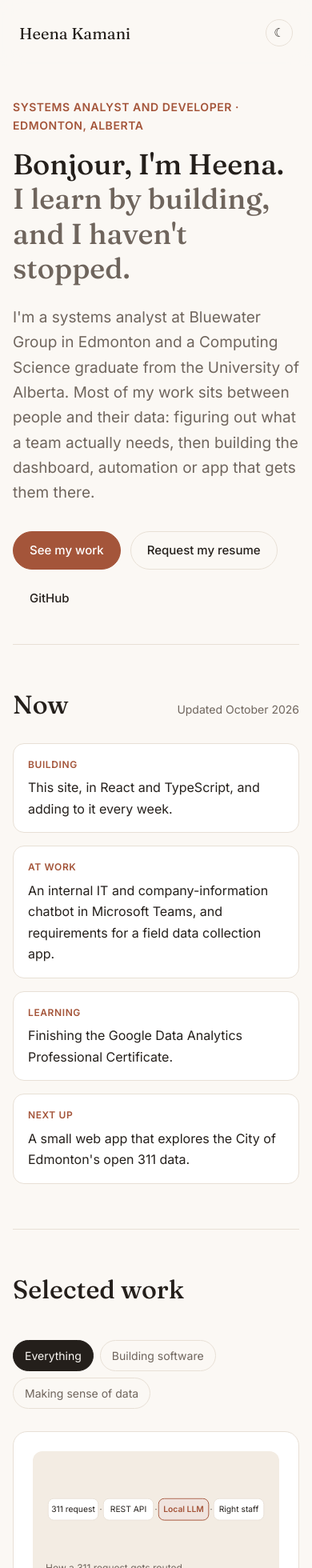
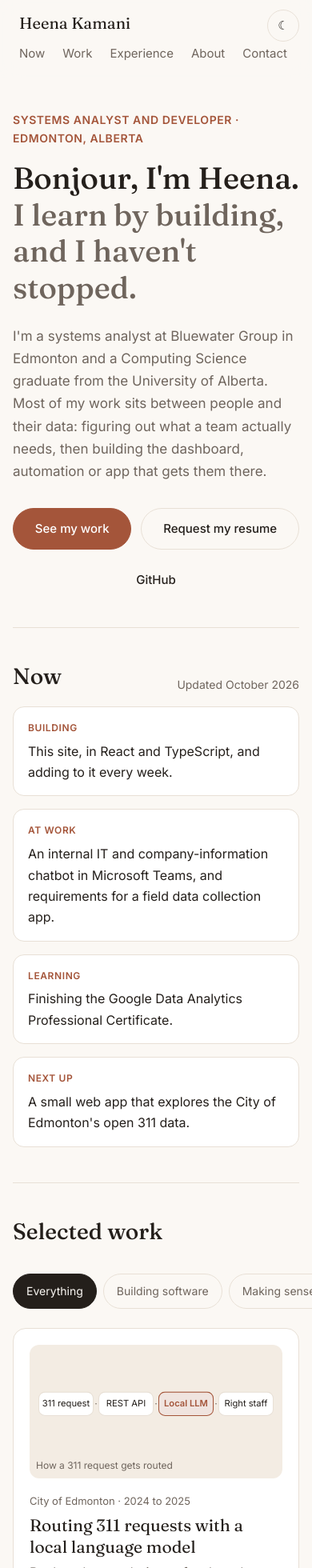
Before and after one commit to Heena-Kamani/kamani.cc, a React (Vite) app: page / in a window 390 px wide. Shown: the top 1960 px of the page at 80% size. Built offline with nearby package versions, Linux system fonts and the light colour scheme.

Commit message:
Make the site work better on phones and in dark mode
Swipeable menu and filters on small screens, bigger tap targets,
readable shadows and error text in dark mode, and a browser bar colour
that matches the theme.

```diff
--- a/index.html
+++ b/index.html
@@ -8,6 +8,8 @@
     <meta property="og:title" content="Heena Kamani" />
     <meta property="og:description" content="Systems analyst and developer in Edmonton." />
     <meta property="og:url" content="https://heena.dev" />
+    <meta name="theme-color" content="#fbf8f4" media="(prefers-color-scheme: light)" />
+    <meta name="theme-color" content="#171412" media="(prefers-color-scheme: dark)" />
     <link rel="icon" href="./favicon.svg" type="image/svg+xml" />
     <link rel="preconnect" href="https://fonts.googleapis.com" />
     <link rel="preconnect" href="https://fonts.gstatic.com" crossorigin />
--- a/src/App.tsx
+++ b/src/App.tsx
@@ -24,6 +24,10 @@ function useTheme() {
   });
   useEffect(() => {
     document.documentElement.dataset.theme = theme;
+    // Match the phone's browser bar to the page
+    document.querySelectorAll('meta[name="theme-color"]').forEach((m) =>
+      m.setAttribute("content", theme === "dark" ? "#171412" : "#fbf8f4"),
+    );
     try {
       localStorage.setItem("theme", theme);
     } catch {
--- a/src/styles.css
+++ b/src/styles.css
@@ -312,3 +312,52 @@ input[type="radio"] { accent-color: var(--accent); }
 
 /* Keep section titles clear of the sticky header when jumping from the menu */
 section[id] { scroll-margin-top: 72px; }
+
+/* ---------- Dark mode polish ---------- */
+:root { --shadow: rgb(40 25 15 / 0.35); --error: #b3261e; }
+:root[data-theme="dark"] { --shadow: rgb(0 0 0 / 0.7); --error: #ff8a80; }
+@media (prefers-color-scheme: dark) {
+  :root:not([data-theme="light"]) { --shadow: rgb(0 0 0 / 0.7); --error: #ff8a80; }
+}
+.form-error { color: var(--error); }
+@media (min-width: 900px) {
+  /* Frame uses the soft chip colour so diagram boxes stand out in both themes */
+  .stage-frame { background: var(--chip); box-shadow: 0 24px 60px -30px var(--shadow); }
+  .work-layout .case.is-active, .work-layout .case.is-open { box-shadow: 0 16px 40px -28px var(--shadow); }
+}
+.theme { transition: transform 0.4s cubic-bezier(0.2, 0.7, 0.2, 1); }
+.theme:active { transform: rotate(40deg) scale(0.92); }
+html { transition: background-color 0.3s ease; }
+body { transition: background-color 0.3s ease, color 0.3s ease; }
+
+/* ---------- Phones ---------- */
+.top nav { -webkit-overflow-scrolling: touch; scrollbar-width: none; }
+.top nav::-webkit-scrollbar, .filters::-webkit-scrollbar { display: none; }
+@media (max-width: 640px) {
+  /* Two-row header: name and theme on top, menu underneath, swipeable */
+  .top { flex-wrap: wrap; row-gap: 4px; padding-top: 12px; padding-bottom: 8px; }
+  .top nav { order: 3; width: 100%; overflow-x: auto; gap: 22px; padding-bottom: 4px; }
+  .top nav a { display: inline-block; flex: none; font-size: 15px; padding: 6px 0; }
+  .top nav .theme { position: absolute; top: 12px; right: 16px; width: 40px; height: 40px; }
+  .top { position: sticky; }
+  section[id] { scroll-margin-top: 104px; }
+
+  /* Filters on one swipeable row */
+  .filters { flex-wrap: nowrap; overflow-x: auto; scrollbar-width: none; margin: 0 -16px 24px; padding: 0 16px; }
+  .filters button { flex: none; padding: 9px 16px; }
+
+  .hero h1 { font-size: 38px; }
+  .lede { font-size: 17px; }
+  .section { padding: 44px 0; }
+  .section h2 { font-size: 28px; margin-bottom: 20px; }
+  .section-head { align-items: center; }
+  .case { padding: 20px; border-radius: 16px; }
+  .case-title { font-size: 21px; }
+  .visual { padding: 10px 8px 6px; }
+  .visual svg { max-height: none; }
+  .actions .btn { flex: 1 1 auto; text-align: center; padding: 13px 18px; }
+  .actions .btn.ghost { flex-basis: 100%; }
+  .contact .links { flex-wrap: wrap; gap: 14px 20px; }
+  .contact-form .btn { width: 100%; }
+  .dialog { padding: 24px 20px; }
+}
```
